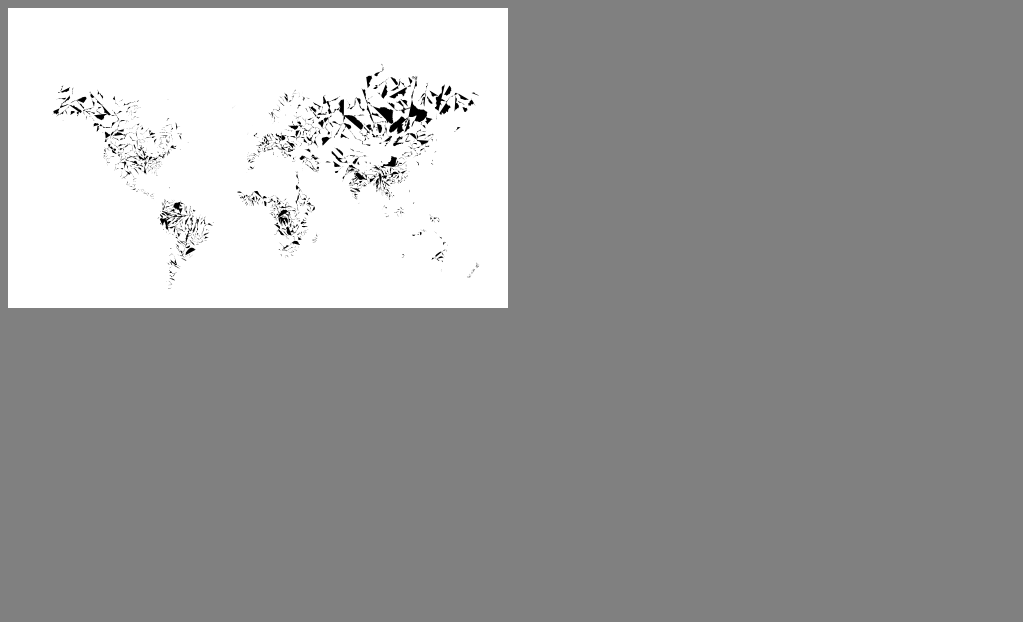
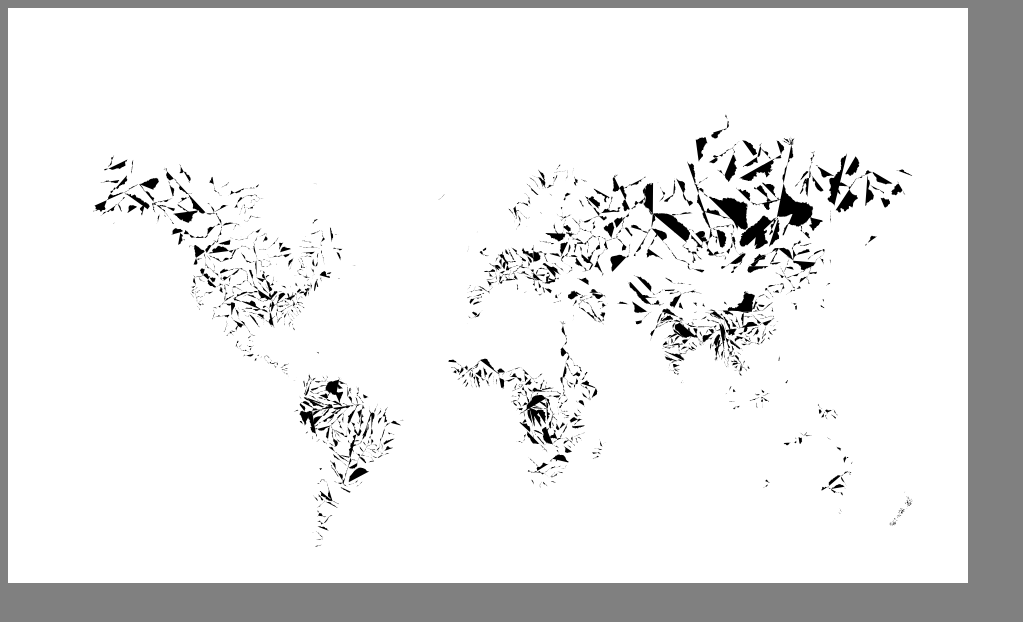
Before and after one commit to mroswell/rivers, a plain HTML site: page index.html in a window 1280 px wide. Shown: the whole page, without its empty margins (0-1023 px from the left). Drawn offline with nearby package versions, Linux system fonts and the light colour scheme.

Commit message:
Update index.html

```diff
--- a/index.html
+++ b/index.html
@@ -20,8 +20,8 @@
 
 
 			//Width and height
-			var w = 500;
-			var h = 300;
+			var w = 960;
+			var h = 575;
 
 			//Define map projection
 			var projection = d3.geo.mercator()
```
